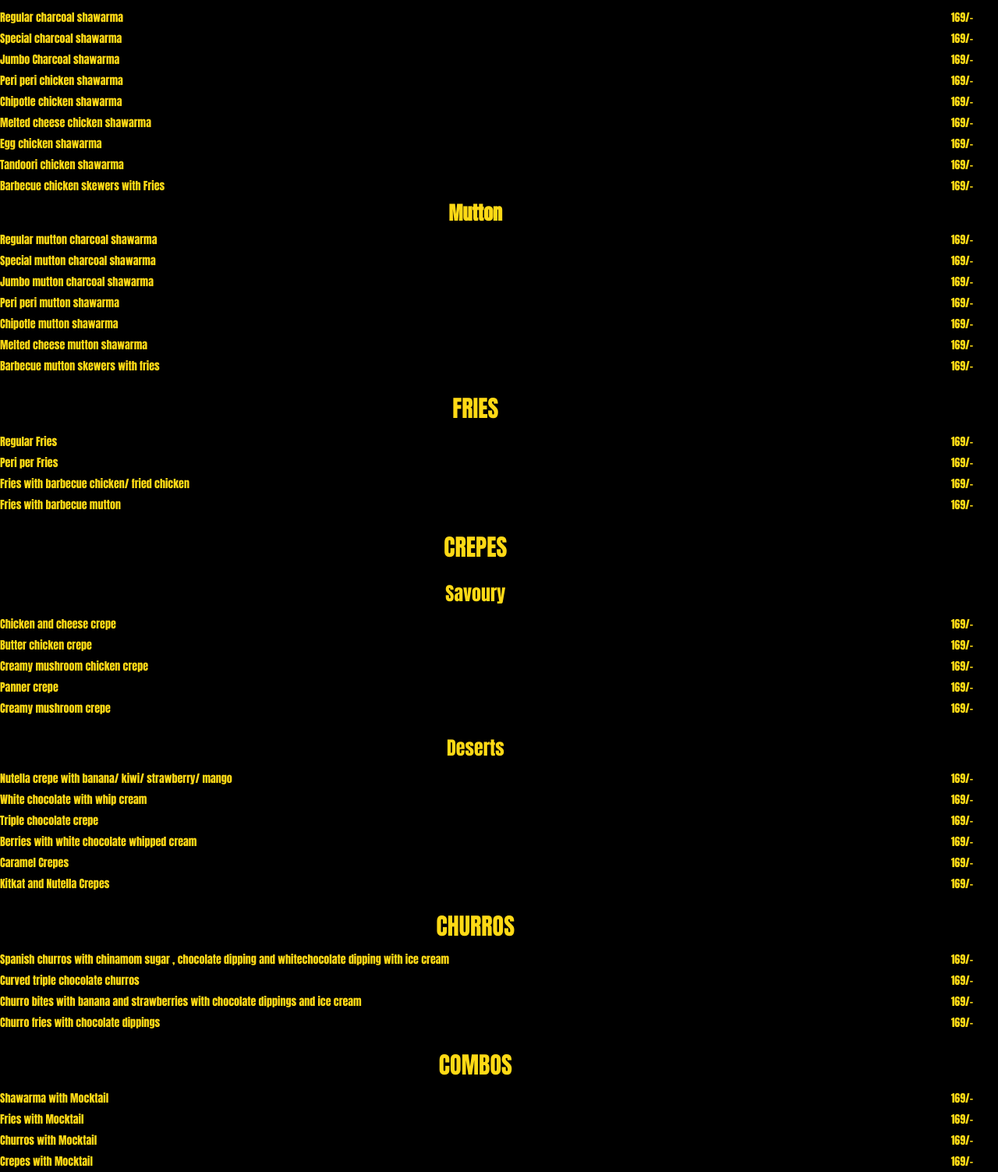
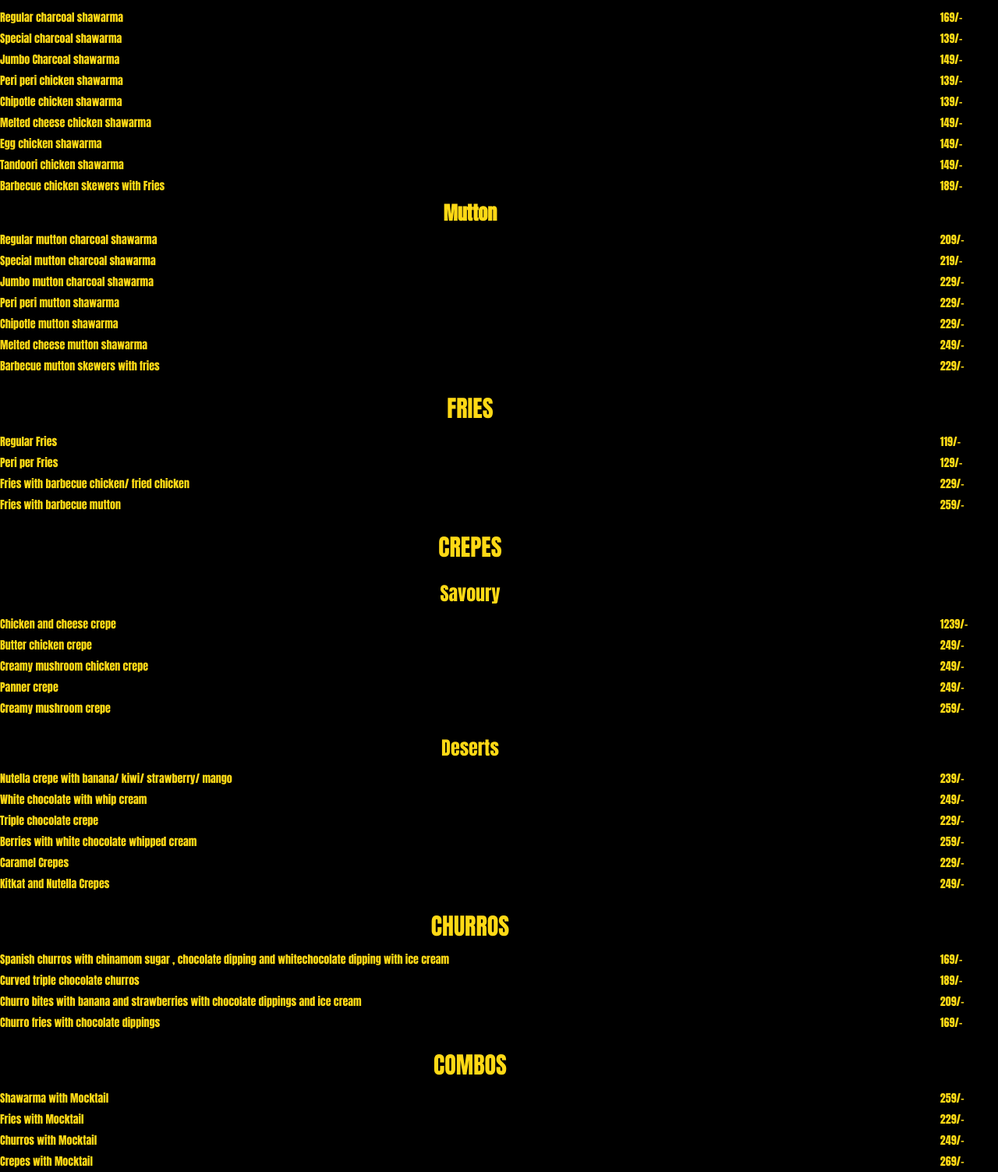
Before and after one commit to shanmukha0404/smokey, a plain HTML site: page menu.html in a window 1280 px wide. Shown: the part 200-1703 px from the top of the page at 78% size. Drawn offline with nearby package versions, Linux system fonts and the light colour scheme.

Commit message:
Update menu.html
prices updated

```diff
--- a/menu.html
+++ b/menu.html
@@ -72,84 +72,84 @@
     </tr>
     <tr>
       <td>Special charcoal shawarma</td>
-      <td>169/-</td>
+      <td>139/-</td>
     </tr>
     <tr>
       <td>Jumbo Charcoal shawarma</td>
-      <td>169/-</td>
+      <td>149/-</td>
     </tr>
     <tr>
       <td>Peri peri chicken shawarma</td>
-      <td>169/-</td>
+      <td>139/-</td>
     </tr>
     <tr>
       <td>Chipotle chicken shawarma</td>
-      <td>169/-</td>
+      <td>139/-</td>
     </tr>
     <tr>
       <td>Melted cheese chicken shawarma</td>
-      <td>169/-</td>
+      <td>149/-</td>
     </tr>
     <tr>
       <td>Egg chicken shawarma</td>
-      <td>169/-</td>
+      <td>149/-</td>
     </tr>
     <tr>
       <td>Tandoori chicken shawarma</td>
-      <td>169/-</td>
+      <td>149/-</td>
     </tr>
     <tr>
       <td>Barbecue chicken skewers with Fries</td>
-      <td>169/-</td>
+      <td>189/-</td>
     </tr>
     <!-- mutton shawarma -->
     <th class="d-flex justify-content-center" style="font-size: x-large;">Mutton</th>
     <tr>
       <td>Regular mutton charcoal shawarma</td>
-      <td>169/-</td>
+      <td>209/-</td>
     </tr>
     <tr>
       <td>Special mutton charcoal shawarma</td>
-      <td>169/-</td>
+      <td>219/-</td>
     </tr>
     <tr>
       <td>Jumbo mutton charcoal shawarma </td>
-      <td>169/-</td>
+      <td>229/-</td>
     </tr>
     <tr>
       <td>Peri peri mutton shawarma</td>
-      <td>169/-</td>
+      <td>229/-</td>
     </tr>
     <tr>
       <td>Chipotle mutton shawarma</td>
-      <td>169/-</td>
+      <td>229/-</td>
     </tr>
     <tr>
       <td>Melted cheese mutton shawarma</td>
-      <td>169/-</td>
+      <td>249/-</td>
     </tr>
     <tr>
       <td>Barbecue mutton skewers with fries</td>
-      <td>169/-</td>
+      <td>229/-</td>
     </tr>
 
     <!-- Fries -->
     <th class="d-flex justify-content-center" style="font-size: x-large;"><h2>FRIES</h2></th>
     <tr>
       <td>Regular Fries</td>
-      <td>169/-</td>
+      <td>119/-</td>
     </tr>
     <tr>
       <td>Peri per Fries</td>
-      <td>169/-</td>
+      <td>129/-</td>
     </tr>
     <tr>
       <td>Fries with barbecue chicken/ fried chicken</td>
-      <td>169/-</td>
+      <td>229/-</td>
     </tr>
     <tr>
       <td>Fries with barbecue mutton</td>
-      <td>169/-</td>
+      <td>259/-</td>
     </tr>
 
     <!-- Crepes -->
@@ -157,49 +157,49 @@
     <th class="d-flex justify-content-center"><h3>Savoury</h3></th>
     <tr>
       <td>Chicken and cheese crepe</td>
-      <td>169/-</td>
+      <td>1239/-</td>
     </tr>
     <tr>
       <td>Butter chicken crepe</td>
-      <td>169/-</td>
+      <td>249/-</td>
     </tr>
     <tr>
       <td>Creamy mushroom chicken crepe</td>
-      <td>169/-</td>
+      <td>249/-</td>
     </tr>
     <tr>
       <td>Panner crepe</td>
-      <td>169/-</td>
+      <td>249/-</td>
     </tr>
     <tr>
       <td>Creamy mushroom crepe</td>
-      <td>169/-</td>
+      <td>259/-</td>
     </tr>
 
     <th class="d-flex justify-content-center"><h3>Deserts</h3></th>
     <tr>
       <td>Nutella crepe with banana/ kiwi/ strawberry/ mango</td>
-      <td>169/-</td>
+      <td>239/-</td>
     </tr>
     <tr>
       <td>White chocolate with whip cream</td>
-      <td>169/-</td>
+      <td>249/-</td>
     </tr>
     <tr>
       <td>Triple chocolate crepe</td>
-      <td>169/-</td>
+      <td>229/-</td>
     </tr>
     <tr>
       <td>Berries with white chocolate whipped cream </td>
-      <td>169/-</td>
+      <td>259/-</td>
     </tr>
     <tr>
       <td>Caramel Crepes</td>
-      <td>169/-</td>
+      <td>229/-</td>
     </tr>
     <tr>
       <td>Kitkat and Nutella Crepes </td>
-      <td>169/-</td>
+      <td>249/-</td>
     </tr>
 
     <th class="d-flex justify-content-center"><h2>CHURROS</h2></th>
@@ -209,11 +209,11 @@
     </tr>
     <tr>
       <td>Curved triple chocolate churros</td>
-      <td>169/-</td>
+      <td>189/-</td>
     </tr>
     <tr>
       <td>Churro bites with banana and strawberries with chocolate dippings and ice cream</td>
-      <td>169/-</td>
+      <td>209/-</td>
     </tr>
     <tr>
       <td>Churro fries with chocolate dippings</td>
@@ -223,19 +223,19 @@
     <th class="d-flex justify-content-center"><h2>COMBOS</h2></th>
     <tr>
       <td>Shawarma with Mocktail</td>
-      <td>169/-</td>
+      <td>259/-</td>
     </tr>
     <tr>
       <td>Fries with Mocktail</td>
-      <td>169/-</td>
+      <td>229/-</td>
     </tr>
     <tr>
       <td>Churros with Mocktail</td>
-      <td>169/-</td>
+      <td>249/-</td>
     </tr>
     <tr>
       <td>Crepes with Mocktail</td>
-      <td>169/-</td>
+      <td>269/-</td>
     </tr>
     <tr>
       <td>Snack tower with shawarma</td>
@@ -298,7 +298,7 @@
     </tr>
     <tr>
       <td>Jalapeño poppers</td>
-      <td>169/-</td>
+      <td>119/-</td>
     </tr>
     <tr>
       <td>French fries </td>
@@ -306,7 +306,7 @@
     </tr>
     <tr>
       <td>Chicken nuggets </td>
-      <td>169/-</td>
+      <td>119/-</td>
     </tr>
     <tr>
       <td>Cheese fires</td>
@@ -316,7 +316,7 @@
     <th class="d-flex justify-content-center">Smoky Docky signature dessert</th>
     <tr>
       <td>Apricot Delight</td>
-      <td>169/-</td>
+      <td>219/-</td>
     </tr>
 
   </table>
```
